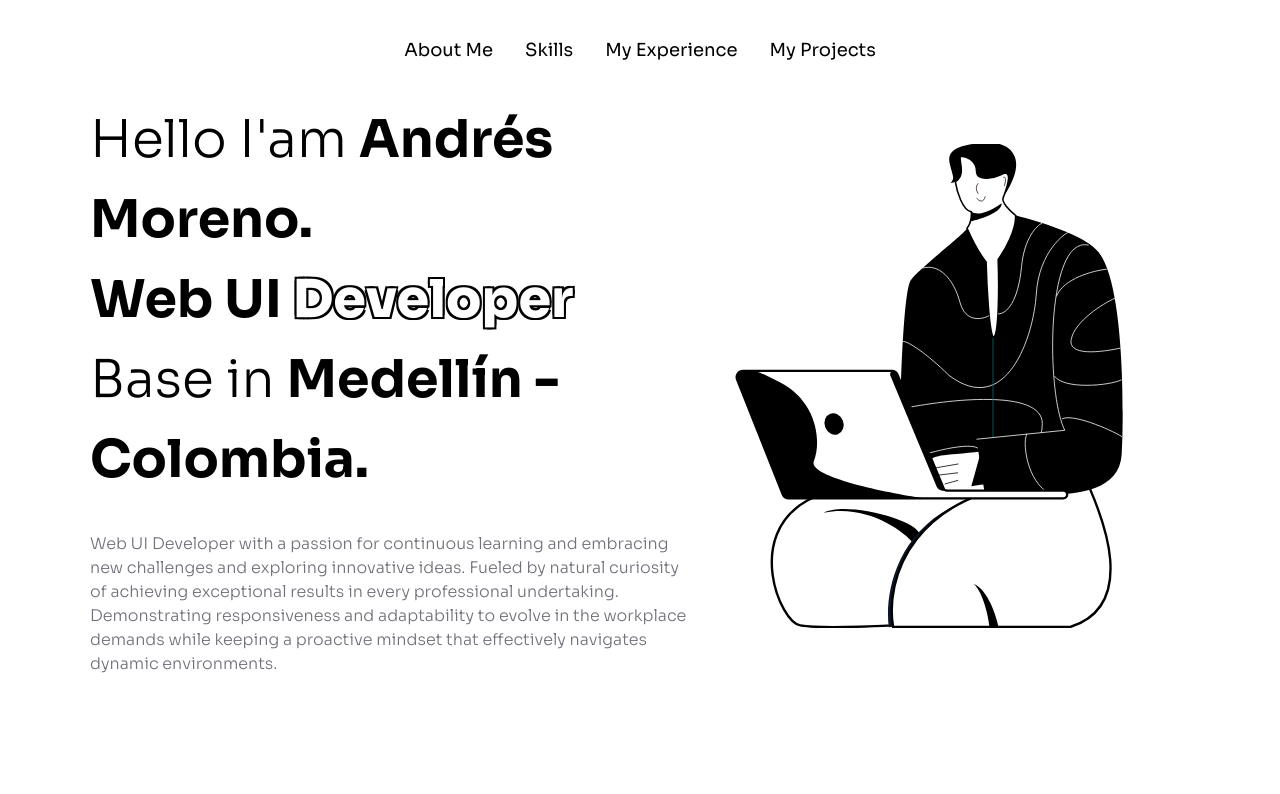
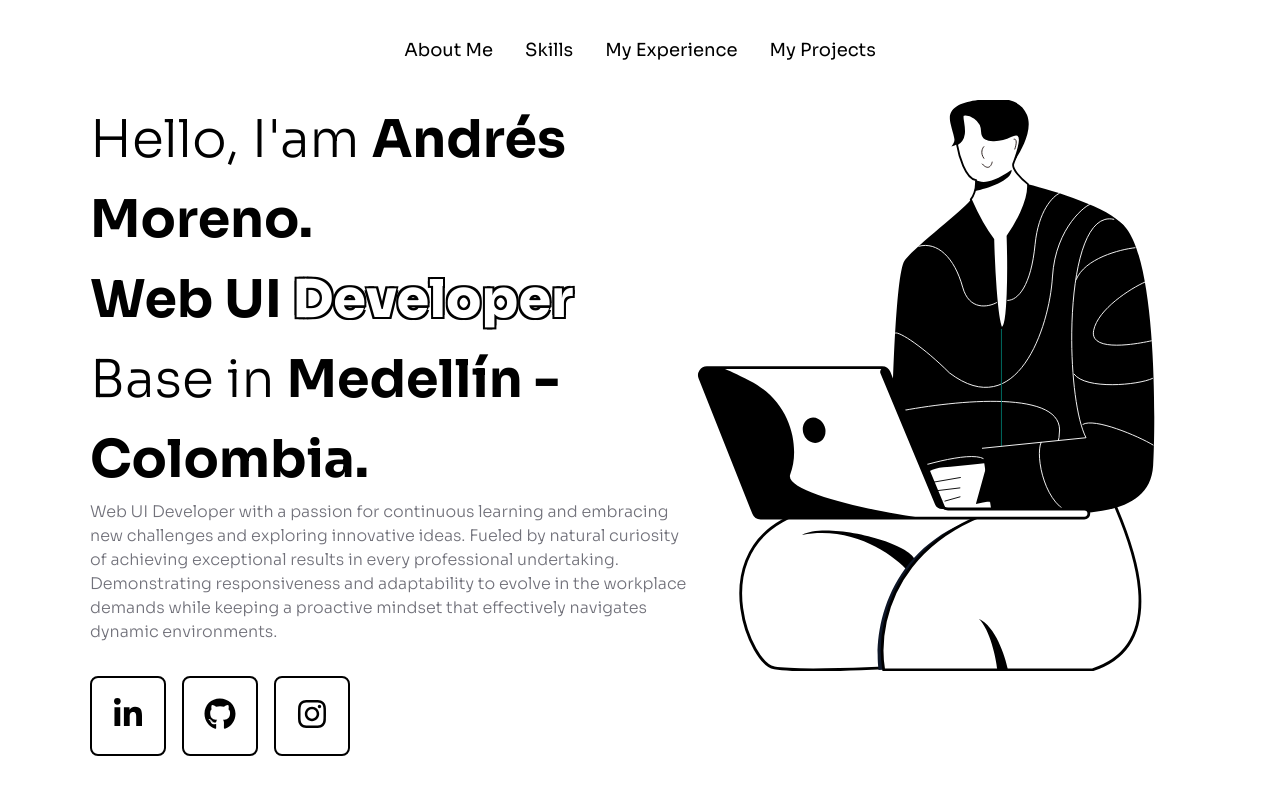
Before and after one commit to andresmorenoj/andresmorenoj, a Next.js app: page / in a window 1280 px wide. Shown: the top 794 px of the page. Built offline with nearby package versions, Linux system fonts and the light colour scheme.

Commit message:
feat: section-3 added

```diff
--- a/src/components/atoms/ImageFigure/ImageFigure.styled.tsx
+++ b/src/components/atoms/ImageFigure/ImageFigure.styled.tsx
@@ -6,7 +6,7 @@ export const StyledImageContainer = styled.figure<IImage>(
   ({ width }) => `
 	position: relative;
 	width: ${width.toString()}%;
-	max-width: 420px;
+	max-width: 600px;
 	height: auto;
 `
 );
--- a/src/components/molecules/IconCard/IconCard.styles.tsx
+++ b/src/components/molecules/IconCard/IconCard.styles.tsx
@@ -11,7 +11,7 @@ const variantStyles = (theme: DefaultTheme, variant: TVariant) => {
   if (variant === "default") {
     return css`
       padding: calc(
-        ${theme.measurements.large} - ${theme.measurements.extraExtraSmall}
+        ${theme.measurements.medium} - ${theme.measurements.extraExtraSmall}
       );
     `;
   } else {
@@ -31,7 +31,7 @@ export const StyledWrapper = styled.div<Omit<IIConCard, "icon">>(
     return css`
       ${withFlexContentCentered()};
       ${withBorder(theme.colors.primary.neutralBlack, "2px")};
-      ${withBorderRadius(theme.measurements.small)};
+      ${withBorderRadius(theme.measurements.extraSmall)};
       ${variantStyles(theme, variant)};
     `;
   }
--- a/src/components/molecules/TextsContentContainer/TextsContentContainer.styled.tsx
+++ b/src/components/molecules/TextsContentContainer/TextsContentContainer.styled.tsx
@@ -5,7 +5,6 @@ export const StyledContainer = styled.div<Pick<ITextsContent, "variant">>(
   ({ theme, variant }) => css`
     display: flex;
     flex-direction: column;
-    gap: ${theme.measurements.large};
 
     & .container__title {
       line-height: ${theme.measurements.extraExtraLarge};
--- /dev/null
+++ b/src/components/organisms/Contact/Contact.component.tsx
@@ -0,0 +1,23 @@
+import { FaLinkedinIn } from "react-icons/fa6";
+import { FaGithub } from "react-icons/fa6";
+import { FaInstagram } from "react-icons/fa6";
+
+import { IconAnchor } from "@components/molecules";
+import { contactList } from "@constants/index";
+
+import { StyledContactContainer } from './Contact.styles';
+
+export const Contact: React.FC = () => {
+  const contactValues = Object.values(contactList);
+  const icons = [FaLinkedinIn, FaGithub, FaInstagram];
+
+  return (
+    <StyledContactContainer>
+      {contactValues.map((item, index) => (
+        <li key={item.label}>
+          <IconAnchor href={item.href} icon={icons[index]} variant="default" />
+        </li>
+      ))}
+    </StyledContactContainer>
+  );
+};
--- /dev/null
+++ b/src/components/organisms/Contact/Contact.styles.tsx
@@ -0,0 +1,9 @@
+import styled, {css} from 'styled-components';
+
+export const StyledContactContainer = styled.ul(({theme}) => {
+	return css`
+		display: flex;
+		gap: ${theme.measurements.small};
+		align-self: start;
+	`
+})
--- a/src/components/organisms/HeroBanner/HeroBanner.component.tsx
+++ b/src/components/organisms/HeroBanner/HeroBanner.component.tsx
@@ -5,6 +5,7 @@ import { TextsContentContainer } from "@components/molecules";
 import { Heading, Text, ImageFigure } from "@components/atoms";
 
 import { StyledSectionContainer } from "./HeroBanner.styled";
+import { Contact } from "..";
 
 export const HeroBanner: React.FC = () => (
   <StyledSectionContainer>
@@ -24,8 +25,8 @@ export const HeroBanner: React.FC = () => (
           </Text>
           <Text variant="semiBold">{`${contentData.job.content} `}</Text>
           <Text variant="outline">
-            {`${contentData.job_title.content}`}
-            <br />
+            {`${contentData.job_title.content} `}
+            <br/>
           </Text>
           <Text variant="normal">{`${contentData.location.content} `}</Text>
           <Text variant="semiBold">{`${contentData.location_city.content}`}</Text>
@@ -38,5 +39,6 @@ export const HeroBanner: React.FC = () => (
       }
     />
     <ImageFigure width={100} />
+    <Contact/>
   </StyledSectionContainer>
 );
--- a/src/components/organisms/HeroBanner/HeroBanner.styled.tsx
+++ b/src/components/organisms/HeroBanner/HeroBanner.styled.tsx
@@ -1,16 +1,26 @@
-import styled from "styled-components";
+import styled, { css } from "styled-components";
 
-export const StyledSectionContainer = styled.section`
+export const StyledSectionContainer = styled.section(({theme}) => {
+  return css`
     display: grid;
     grid-template-columns: 55% 45%;
     align-items: center;
-  justify-items: end;
     width: 100%;
-  height: 520px;
+    height: auto;
     padding: 0 90px;
     box-sizing: border-box;
+    row-gap: ${theme.measurements.large};
 
     figure {
-    justify-self: center;
+      align-self: start;
+
+      grid-row-start: 1;
+      grid-row-end: 3;
+      grid-column-start: 2;
+    }
+
+    ul {
+      align-self: center;
     }
   `;
+});
--- a/src/components/organisms/index.ts
+++ b/src/components/organisms/index.ts
@@ -1,2 +1,3 @@
 export * from './Header/Header.component';
-export * from './HeroBanner/HeroBanner.component'
+export * from './HeroBanner/HeroBanner.component';
+export * from './Contact/Contact.component'
--- /dev/null
+++ b/src/lib/constants/contactData/contactData.ts
@@ -0,0 +1,37 @@
+enum CONTACT {
+	LINKEDIN = 'https://www.linkedin.com/in/andres-moreno-jf/',
+	GITHUB = 'https://github.com/andresmorenoj',
+	INSTAGRAM = 'https://www.instagram.com/andres.moreno.jf/',
+}
+
+const keys = [
+	'linkedin',
+	'github',
+	'instagram',
+] as const;
+
+type TValidPageKey = typeof keys[number];
+
+interface IProperties {
+	label: string;
+	href: string;
+}
+
+type TContact = {
+	[key in TValidPageKey]: IProperties
+}
+
+export const contactList: TContact = {
+	linkedin: {
+		label: 'LinkedIn',
+		href: CONTACT.LINKEDIN
+	},
+	github: {
+		label: 'Github',
+		href: CONTACT.GITHUB
+	},
+	instagram: {
+		label: 'Instagram',
+		href: CONTACT.INSTAGRAM
+	}
+};
--- a/src/lib/constants/contentData/contentData.constants.ts
+++ b/src/lib/constants/contentData/contentData.constants.ts
@@ -1,4 +1,4 @@
-export const INTRODUCTION_GREET = "Hello I'am";
+export const INTRODUCTION_GREET = "Hello, I'am";
 export const INTRODUCTION_NAME = "Andrés Moreno.";
 export const INTRODUCTION_JOB = "Web UI";
 export const INTRODUCTION_JOB_TITLE = "Developer";
--- a/src/lib/constants/index.ts
+++ b/src/lib/constants/index.ts
@@ -1,2 +1,3 @@
 export * from './navigationData/navigationData';
 export * from './contentData/contentData';
+export * from './contactData/contactData'
```
Lines whose indentation alone changed are shown as unchanged.
